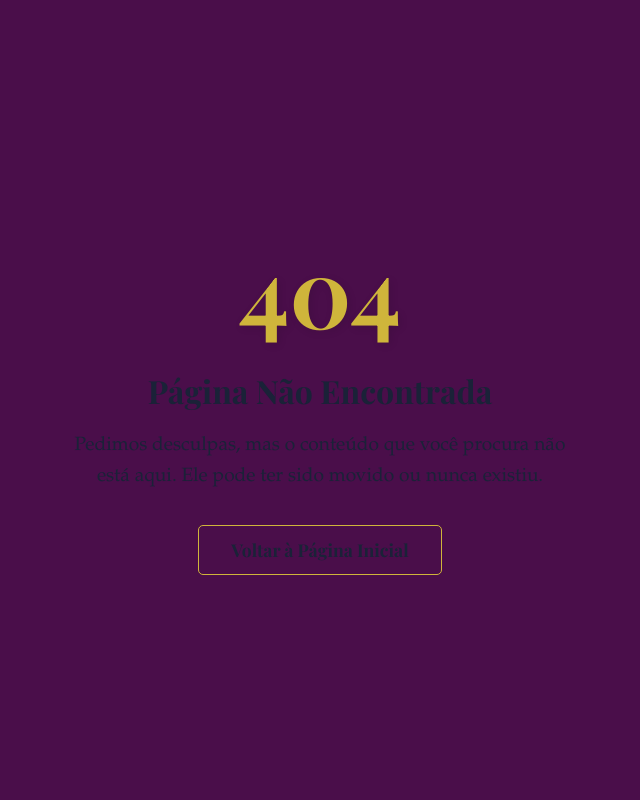
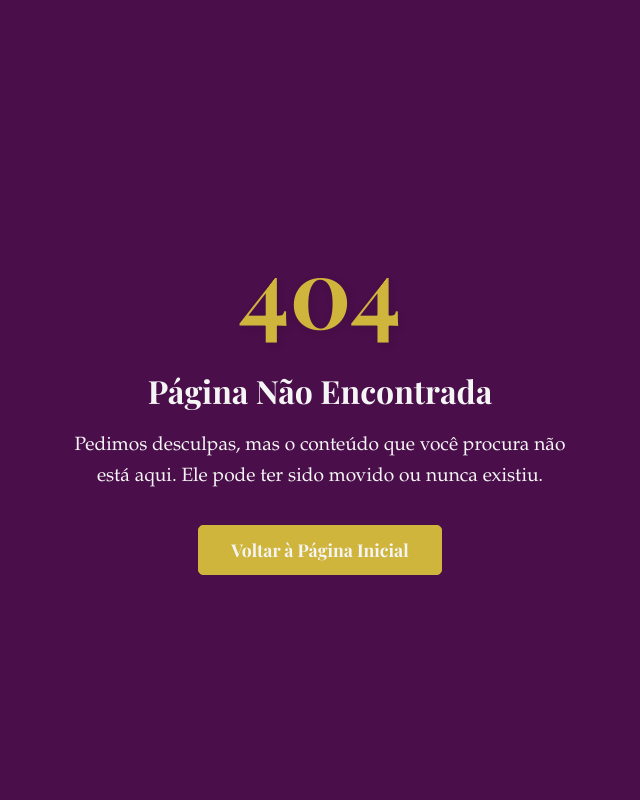
Before and after one commit to Davs06/daven-iori-store, a PHP site: page /404.php in a window 1280 px wide. Shown: the whole page, without its empty margins (320-960 px from the left). Run offline with PHP 8.4, Linux system fonts and the light colour scheme; some web fonts are replaced.

Commit message:
adjust button

```diff
--- a/assets/css/404.css
+++ b/assets/css/404.css
@@ -11,7 +11,7 @@ body {
     margin: 0;
     font-family: 'Garamond', serif;
     background-color: var(--deep-purple);
-    color: var(--navy-blue);
+    color: var(--off-white);
     display: flex;
     justify-content: center;
     align-items: center;
@@ -50,8 +50,8 @@ body {
     padding: 0.8rem 2rem;
     border: 1px solid var(--gold);
     border-radius: 5px;
-    background-color: transparent;
-    color: var(--navy-blue);
+    background-color: var(--gold);
+    color: var(--off-white);
     font-family: 'Playfair Display', serif;
     font-size: 1.1rem;
     text-decoration: none;
@@ -60,8 +60,17 @@ body {
 }
 
 .home-button:hover {
-    background-color: var(--gold);
+    /* Fundo com gradiente metálico */
+    background-image: linear-gradient(145deg,
+            #AE9249 0%,
+            #FFF8C9 50%,
+            #CFB53B 70%,
+            #AE9249 100%);
+
     color: var(--off-white);
-    box-shadow: 0 4px 15px rgba(207, 181, 59, 0.4);
+    /* Texto off-white como solicitado */
+
+    /* Outros efeitos */
+    box-shadow: 0 4px 20px rgba(207, 181, 59, 0.5);
     transform: translateY(-3px);
 }
```
